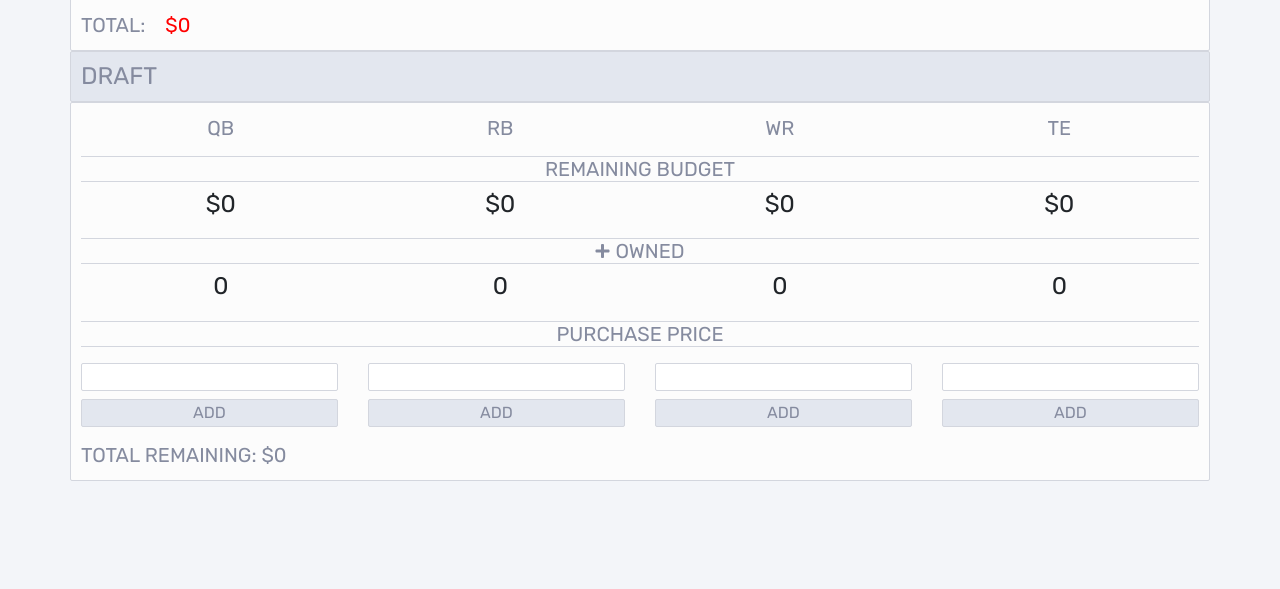
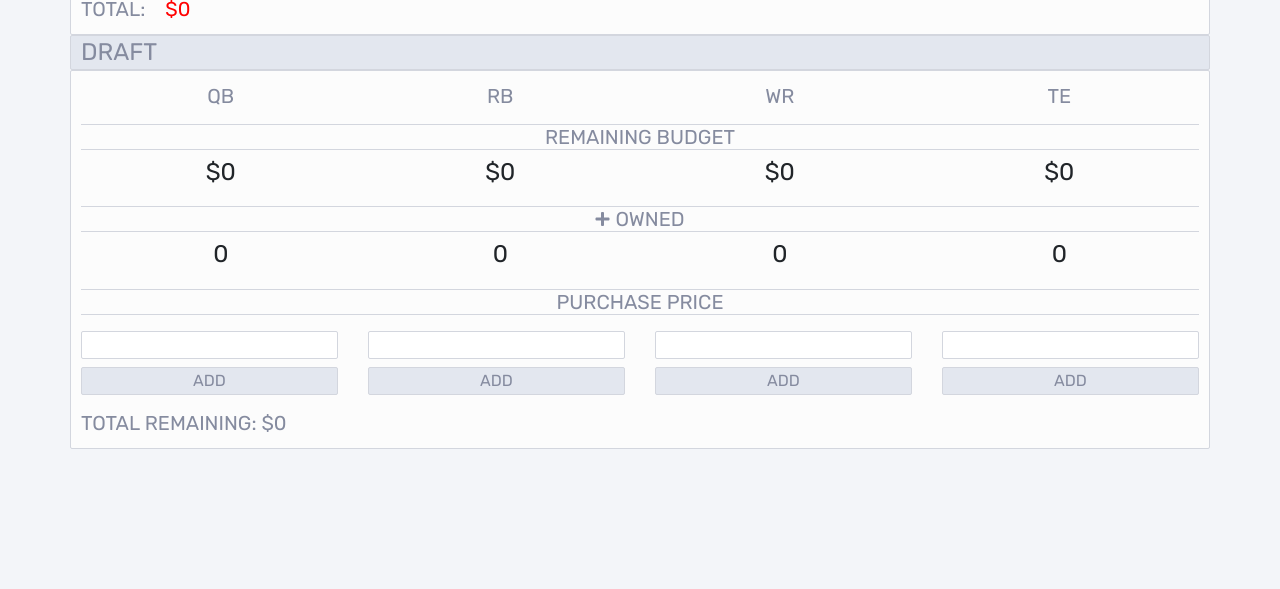
Before and after one commit to thelxg/budget, a plain HTML site: page index.html in a window 1280 px wide. Shown: the part 211-800 px from the top of the page. Drawn offline with nearby package versions, Linux system fonts and the light colour scheme.

Commit message:
ready for beta

```diff
--- a/assets/css/style.css
+++ b/assets/css/style.css
@@ -18,7 +18,7 @@ h5 {
 #setup, #draftTool {
     display: flex;
     align-items: center;
-    padding: 10px;
+    padding: 2px 10px;
     border: 1px solid #D3D6DE;
     border-radius: 2px;
     background: #E3E7EF;
```
